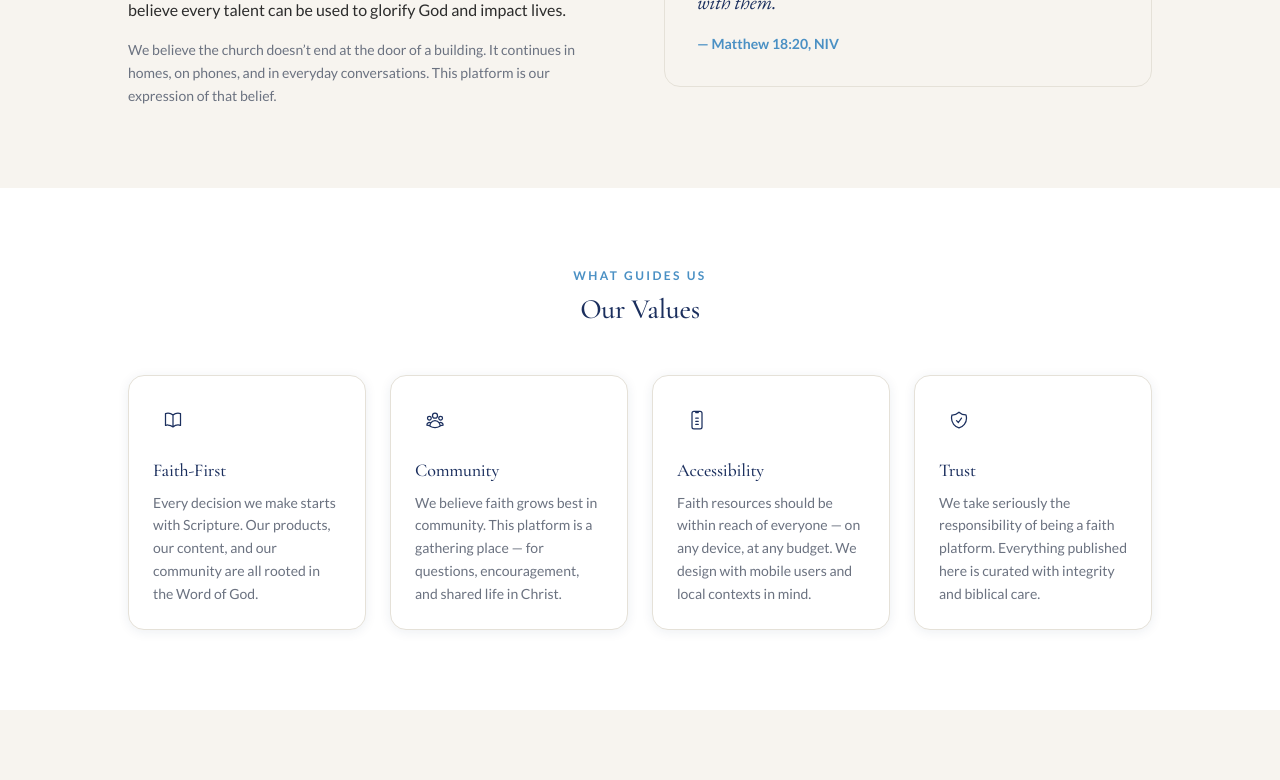
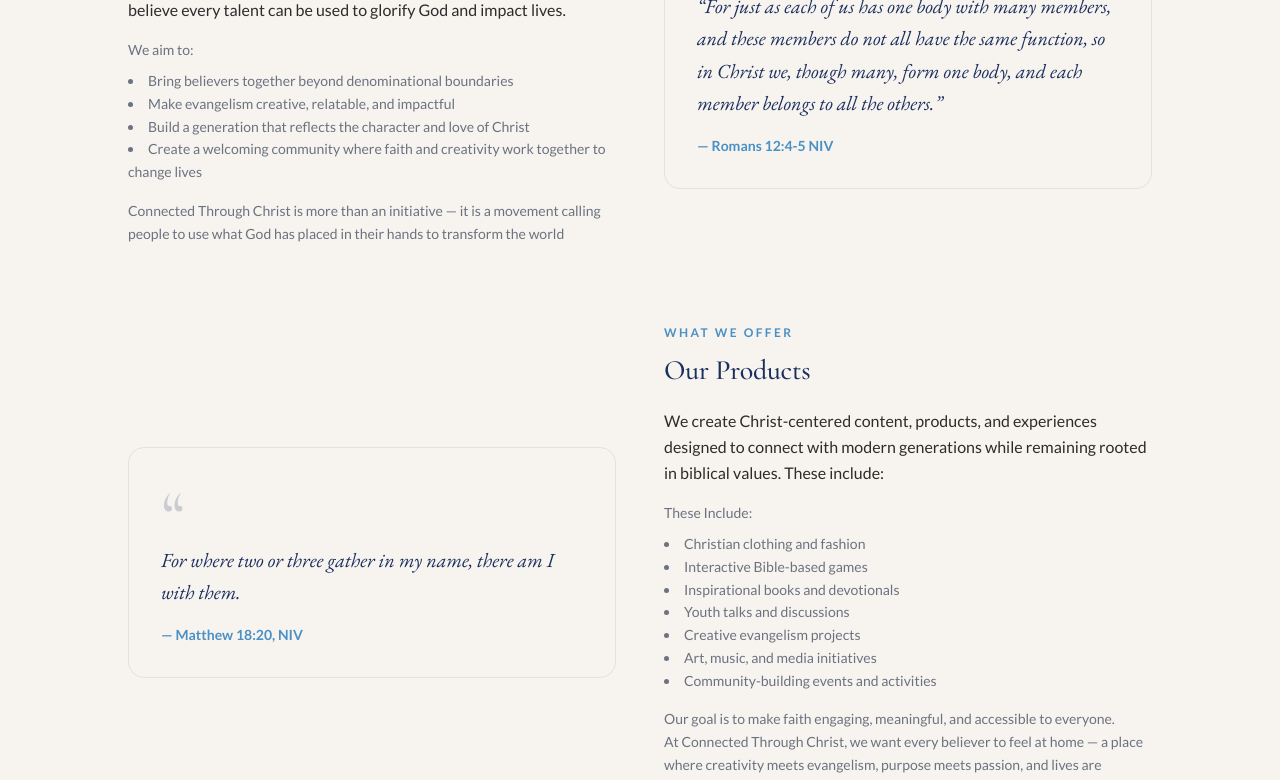
Before and after one commit to Kuber-Technologies-Group/connected-through-christ, a Next.js app in the folder ctc-platform/: page /about in a window 1280 px wide. Shown: the part 940-1720 px from the top of the page. Built offline with nearby package versions, Linux system fonts and the light colour scheme.

Commit message:
Revise About page content to enhance clarity and detail; update mission statement and offerings

```diff
--- a/ctc-platform/app/about/page.tsx
+++ b/ctc-platform/app/about/page.tsx
@@ -70,7 +70,14 @@ export default function AboutPage() {
                 Our mission is to inspire and equip people around the world to evangelize through their creativity and skills. Whether through fashion, music, art, design, public speaking, media, or innovation, we believe every talent can be used to glorify God and impact lives.
               </p>
               <p className="font-sans text-brand-muted text-sm leading-relaxed">
-                We believe the church doesn&rsquo;t end at the door of a building. It continues in homes, on phones, and in everyday conversations. This platform is our expression of that belief.
+                We aim to:
+                <ul className="list-disc list-inside mt-2 mb-4 text-brand-muted">
+                  <li>Bring believers together beyond denominational boundaries</li>
+                  <li>Make evangelism creative, relatable, and impactful</li>
+                  <li>Build a generation that reflects the character and love of Christ</li>
+                  <li>Create a welcoming community where faith and creativity work together to change lives</li>
+                </ul>
+                Connected Through Christ is more than an initiative — it is a movement calling people to use what God has placed in their hands to transform the world
               </p>
             </div>
 
@@ -78,10 +85,10 @@ export default function AboutPage() {
             <div className="bg-brand-cream rounded-brand-lg p-8 border border-brand-border">
               <p className="font-display text-brand-navy/20 text-7xl leading-none mb-2 select-none">&ldquo;</p>
               <blockquote className="font-scripture italic text-brand-navy text-xl leading-relaxed -mt-4">
-                For where two or three gather in my name, there am I with them.
+                “For just as each of us has one body with many members, and these members do not all have the same function, so in Christ we, though many, form one body, and each member belongs to all the others.”
               </blockquote>
               <p className="font-sans text-brand-blue text-sm font-semibold mt-4">
-                — Matthew 18:20, NIV
+                — Romans 12:4-5 NIV
               </p>
             </div>
           </div>
@@ -89,7 +96,7 @@ export default function AboutPage() {
       </section>
 
       {/* ── Values ── */}
-      <section className="py-16 md:py-20 bg-white">
+      {/* <section className="py-16 md:py-20 bg-white">
         <div className="container-brand">
           <div className="text-center mb-12">
             <p className="section-label mb-2">What guides us</p>
@@ -116,7 +123,52 @@ export default function AboutPage() {
             ))}
           </div>
         </div>
-      </section>
+      </section> */}
+
+      {/* What We Offer */}
+      <div className="container-brand">
+        <div className="grid grid-cols-1 md:grid-cols-2 gap-12 items-center max-w-5xl mx-auto">
+
+
+          {/* Pull quote */}
+          <div className="bg-brand-cream rounded-brand-lg p-8 border border-brand-border">
+            <p className="font-display text-brand-navy/20 text-7xl leading-none mb-2 select-none">&ldquo;</p>
+            <blockquote className="font-scripture italic text-brand-navy text-xl leading-relaxed -mt-4">
+              For where two or three gather in my name, there am I with them.
+            </blockquote>
+            <p className="font-sans text-brand-blue text-sm font-semibold mt-4">
+              — Matthew 18:20, NIV
+            </p>
+          </div>
+
+          <div>
+            <p className="section-label mb-3">What We Offer</p>
+            <h2 className="font-display text-brand-navy text-display-sm font-medium mb-5">
+              Our Products
+            </h2>
+            <p className="font-sans text-brand-charcoal leading-relaxed mb-4">
+              We create Christ-centered content, products, and experiences designed to connect with modern generations while remaining rooted in biblical values. These include:            </p>
+            <p className="font-sans text-brand-muted text-sm leading-relaxed">
+              These Include:
+              <ul className="list-disc list-inside mt-2 mb-4 text-brand-muted">
+                <li>Christian clothing and fashion</li>
+                <li>Interactive Bible-based games</li>
+                <li>Inspirational books and devotionals</li>
+                <li>Youth talks and discussions</li>
+                <li>Creative evangelism projects</li>
+                <li>Art, music, and media initiatives</li>
+                <li>Community-building events and activities</li>
+              </ul>
+              <p >
+                Our goal is to make faith engaging, meaningful, and accessible to everyone.
+              </p>
+              <p>
+                At Connected Through Christ, we want every believer to feel at home — a place where creativity meets evangelism, purpose meets passion, and lives are transformed through Jesus Christ.
+              </p>
+            </p>
+          </div>
+        </div>
+      </div>
 
       {/* ── CTA ── */}
       <section className="py-16 md:py-20">
```
